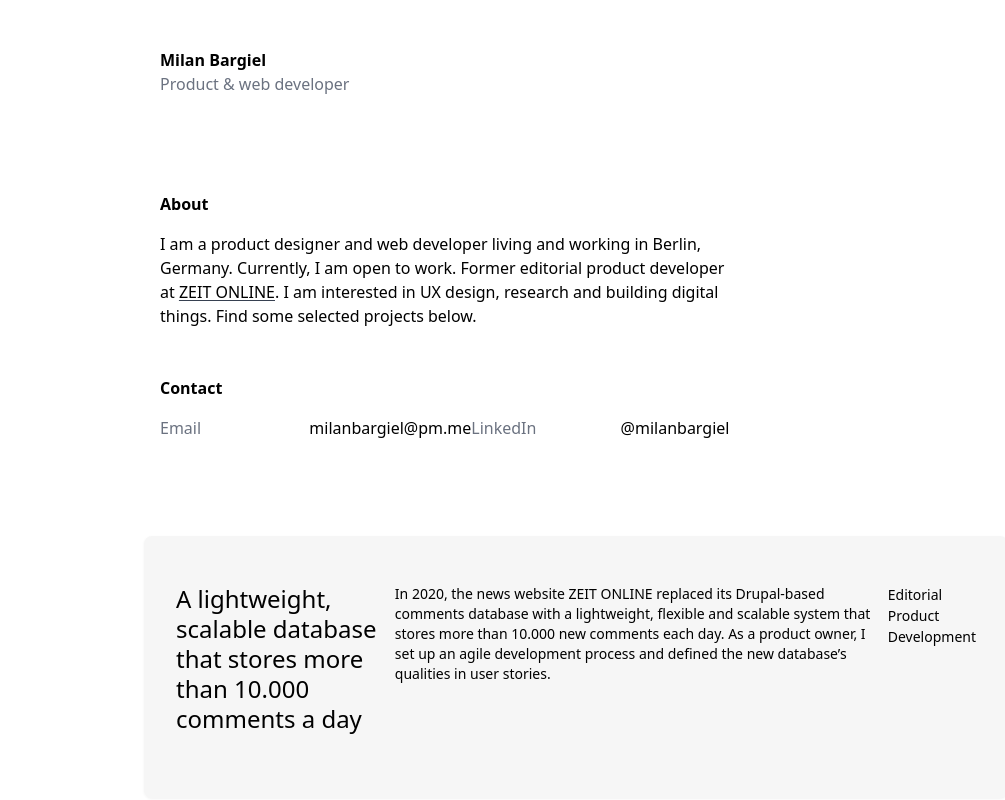
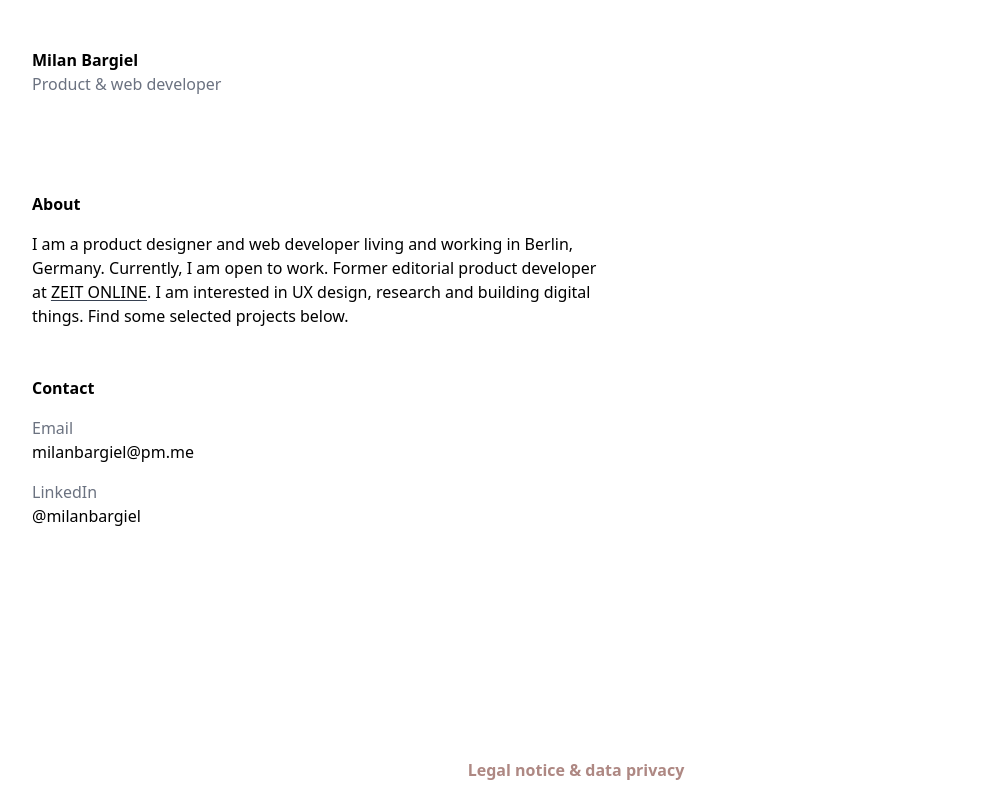
Before and after one commit to milanbargiel/portfolio, a Next.js app: page / in a window 1280 px wide. Shown: the top 800 px of the page, without its empty margins (64-1069 px from the left). Built offline with nearby package versions, Linux system fonts and the light colour scheme.

Commit message:
Adapt basic desktop layout

```diff
--- a/components/intro.js
+++ b/components/intro.js
@@ -2,7 +2,7 @@ import Link from '../components/link'
 
 export default function Intro() {
   return (
-    <div className="mx-8 my-12 md:mb-20 md:mx-8 md:w-2/3">
+    <div className="mx-8 my-12 md:mb-20 md:w-1/2">
       <Link href="/" className="inline-block mb-24">
         <h1 className="font-semibold">Milan Bargiel</h1>
         <span className="text-gray-500">Product & web developer</span>
@@ -21,16 +21,17 @@ export default function Intro() {
         Find some selected projects below.
       </div>
       <h2 className="font-semibold mb-4">Contact</h2>
-      <div className="flex flex-col md:flex-row md:flex-wrap">
-        <div className="text-gray-500 md:basis-1/4">Email</div>
-        <Link href="mailto:mail@milanbargiel.com" className="mb-4">
-          milanbargiel@pm.me
-        </Link>
-        <div className="text-gray-500 md:basis-1/4">LinkedIn</div>
-        <Link href="https://www.linkedin.com/in/milanbargiel" className="mb-4">
-          @milanbargiel
-        </Link>
-      </div>
+      <div className="text-gray-500 md:basis-2/4">Email</div>
+      <Link href="mailto:mail@milanbargiel.com" className="block mb-4">
+        milanbargiel@pm.me
+      </Link>
+      <div className="text-gray-500 md:basis-2/4">LinkedIn</div>
+      <Link
+        href="https://www.linkedin.com/in/milanbargiel"
+        className="block mb-4"
+      >
+        @milanbargiel
+      </Link>
     </div>
   )
 }
--- a/components/project-list.js
+++ b/components/project-list.js
@@ -1,11 +1,10 @@
 import Project from '../components/project'
 import bsePic from '../public/buildingsocialecology.png'
-import zocaPic from '../public/zoca.png'
 import kulturgeneratorPic from '../public/kulturgenerator.png'
 
 export default function ProjectList() {
   return (
-    <div className="mx-4 mb-24">
+    <div className="mx-4 mb-24 md:hidden">
       <Project
         roles={['Editorial Product Development']}
         title="A lightweight, scalable database that stores more than 10.000 comments a day"
--- a/pages/index.js
+++ b/pages/index.js
@@ -5,7 +5,7 @@ import Link from 'next/link'
 
 export default function Home() {
   return (
-    <div className="container mx-auto max-w-4xl">
+    <div className="container mx-auto max-w-6xl flex-1">
       <Intro></Intro>
       <ProjectList></ProjectList>
     </div>
```
